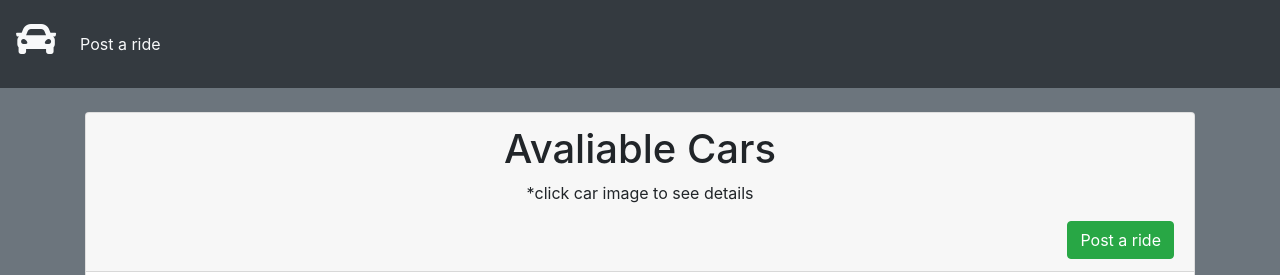
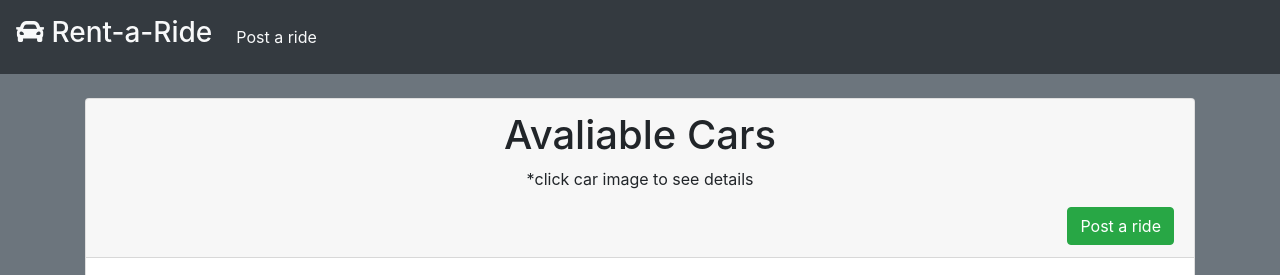
Before and after one commit to Dannyp123/Django-Car-Store, a Django app: page / in a window 1280 px wide. Shown: the top 275 px of the page. Run offline with Django 3.2, Linux system fonts and the light colour scheme; data comes from the database, SQL or seed files in the repository; both versions use the stored data as it was after the commit; some libraries are stand-ins or nearby versions.

Commit message:
Made slight changes to the landing page

```diff
--- a/app/templates/landing.html
+++ b/app/templates/landing.html
@@ -1,6 +1,6 @@
 {% extends 'base.html' %} {% block body %}
 <nav class="navbar navbar-expand-lg bg-dark navbar-light sticky-top p-3">
-    <h1 class="text-light"><i class="fas fa-car"></i></h1>
+    <h3 class="text-light"><i class="fas fa-car"></i> Rent-a-Ride</h3>
     <button class="navbar-toggler" type="button" data-toggle="collapse" data-target="#navbarSupportedContent"
         aria-controls="navbarSupportedContent" aria-expanded="false" aria-label="Toggle navigation">
         <span class="navbar-toggler-icon"></span>
@@ -21,7 +21,7 @@
         <div class="card-header">
 
             <h1 class="text-faded text-center">Avaliable Cars</h1>
-            <p class="text-center" >*click car image to see details</p>
+            <p class="text-center">*click car image to see details</p>
             <div class="d-flex float-right">
 
 
```
Also changed, not shown: db.sqlite3.
